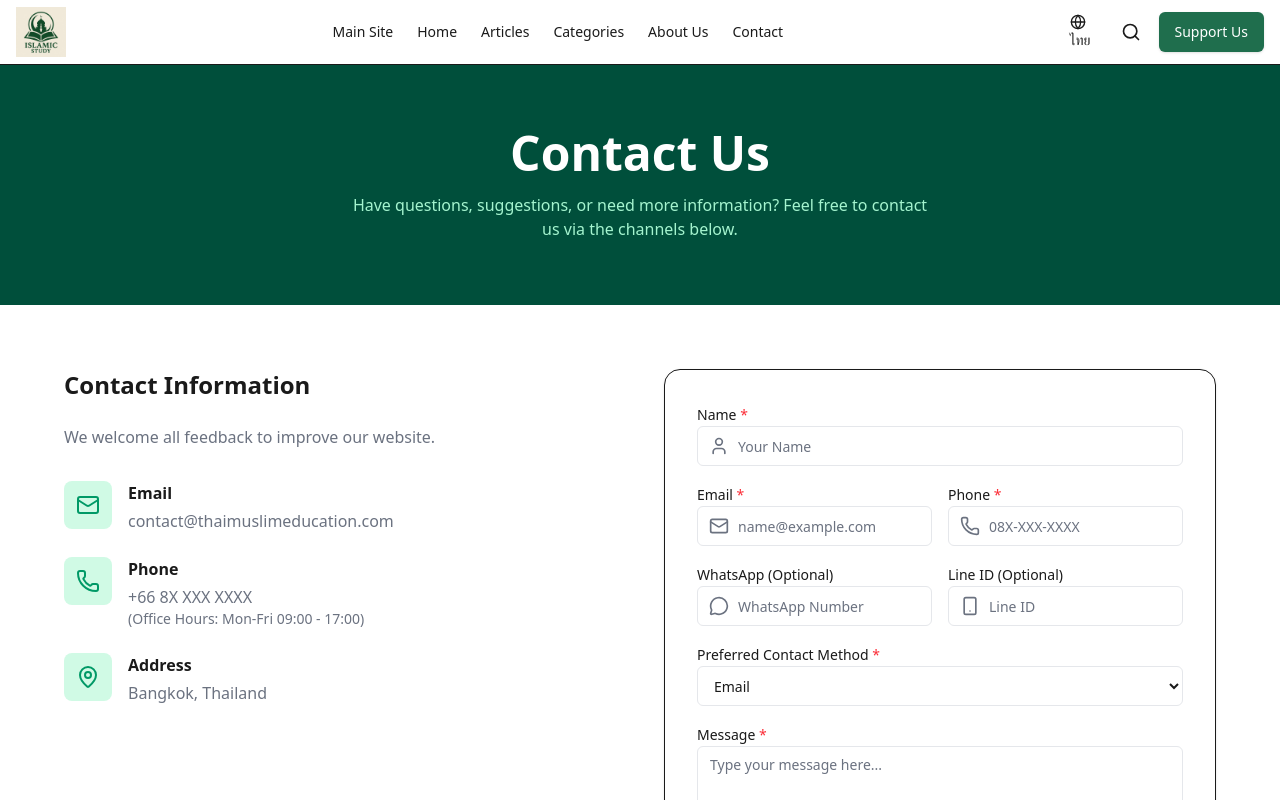
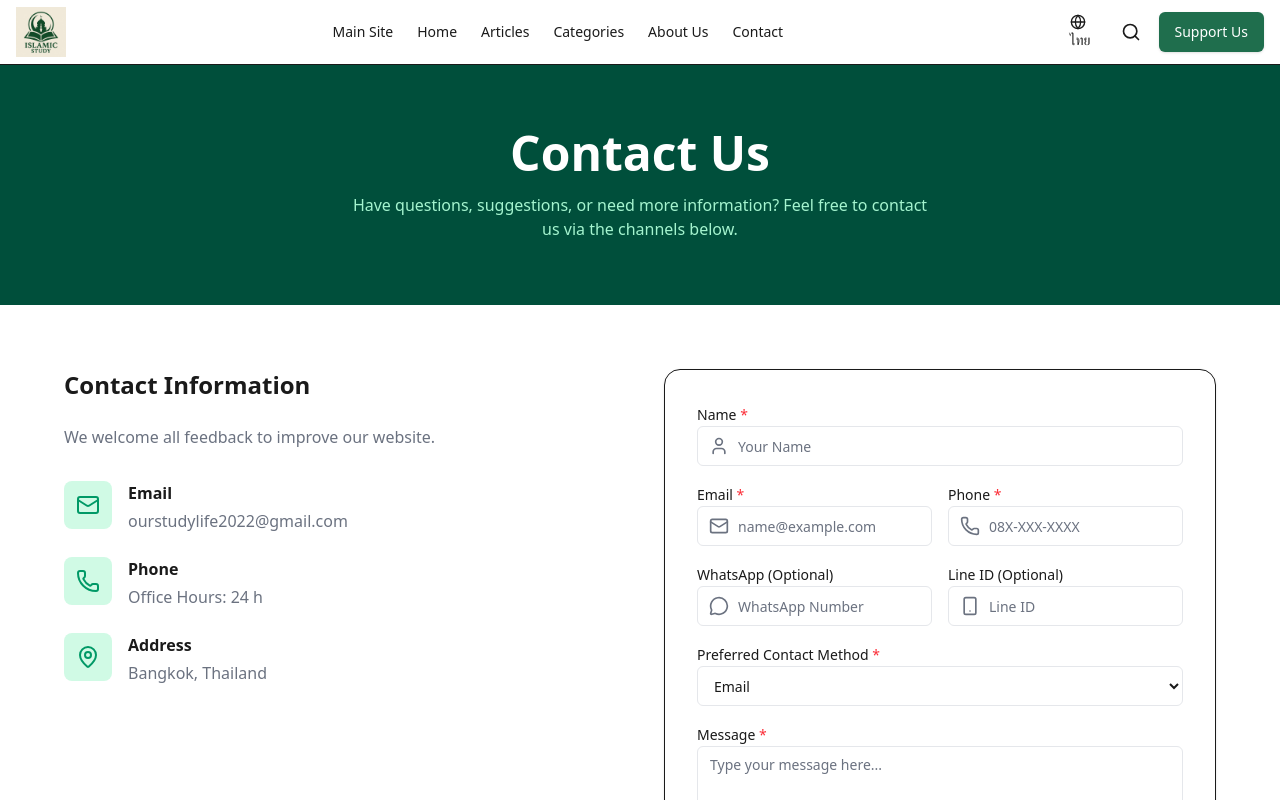
Before and after one commit to ourstudylife/-thai-muslim-education, a Next.js app: page /eng/contact in a window 1280 px wide. Shown: the top 800 px of the page. Built offline with nearby package versions, Linux system fonts and the light colour scheme; a web font is replaced by a local one.

Commit message:
Update contact email and office hours

```diff
--- a/src/app/eng/contact/page.tsx
+++ b/src/app/eng/contact/page.tsx
@@ -74,7 +74,7 @@ export default function EnglishContactPage() {
                                 </div>
                                 <div>
                                     <h3 className="font-semibold mb-1">Email</h3>
-                                    <p className="text-muted-foreground">contact@thaimuslimeducation.com</p>
+                                    <p className="text-muted-foreground">ourstudylife2022@gmail.com</p>
                                 </div>
                             </div>
 
@@ -84,8 +84,7 @@ export default function EnglishContactPage() {
                                 </div>
                                 <div>
                                     <h3 className="font-semibold mb-1">Phone</h3>
-                                    <p className="text-muted-foreground">+66 8X XXX XXXX</p>
-                                    <p className="text-sm text-muted-foreground">(Office Hours: Mon-Fri 09:00 - 17:00)</p>
+                                    <p className="text-muted-foreground">Office Hours: 24 h</p>
                                 </div>
                             </div>
 
```
